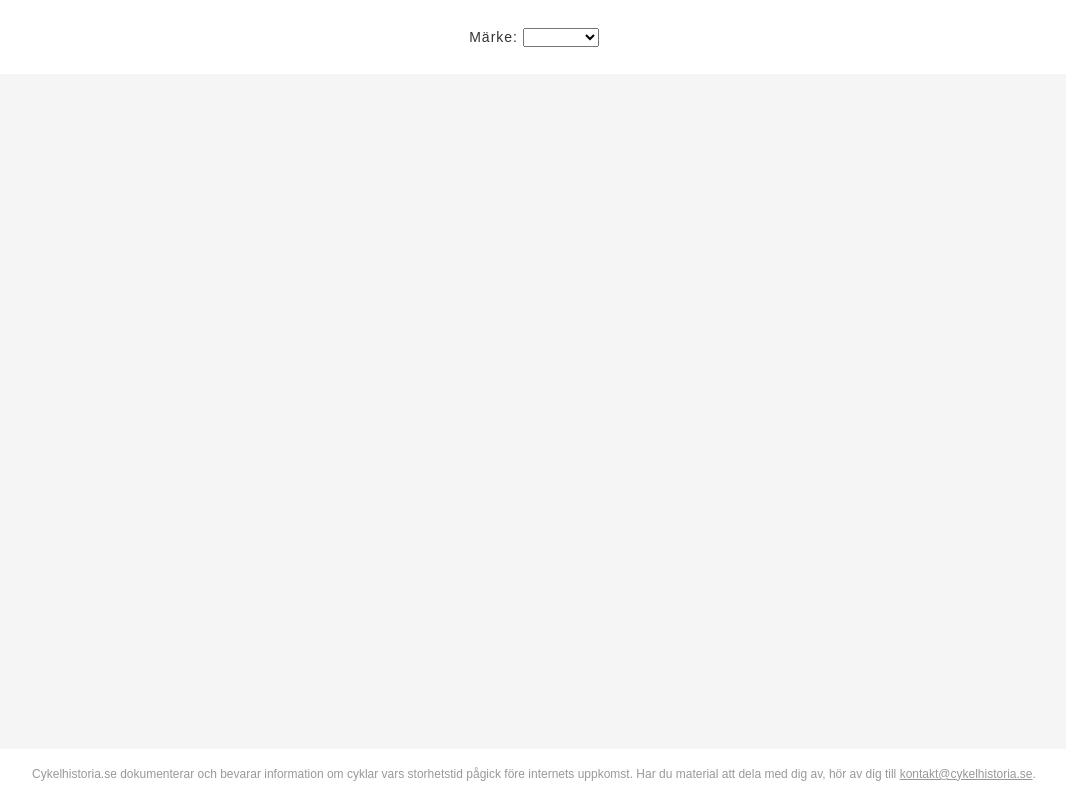
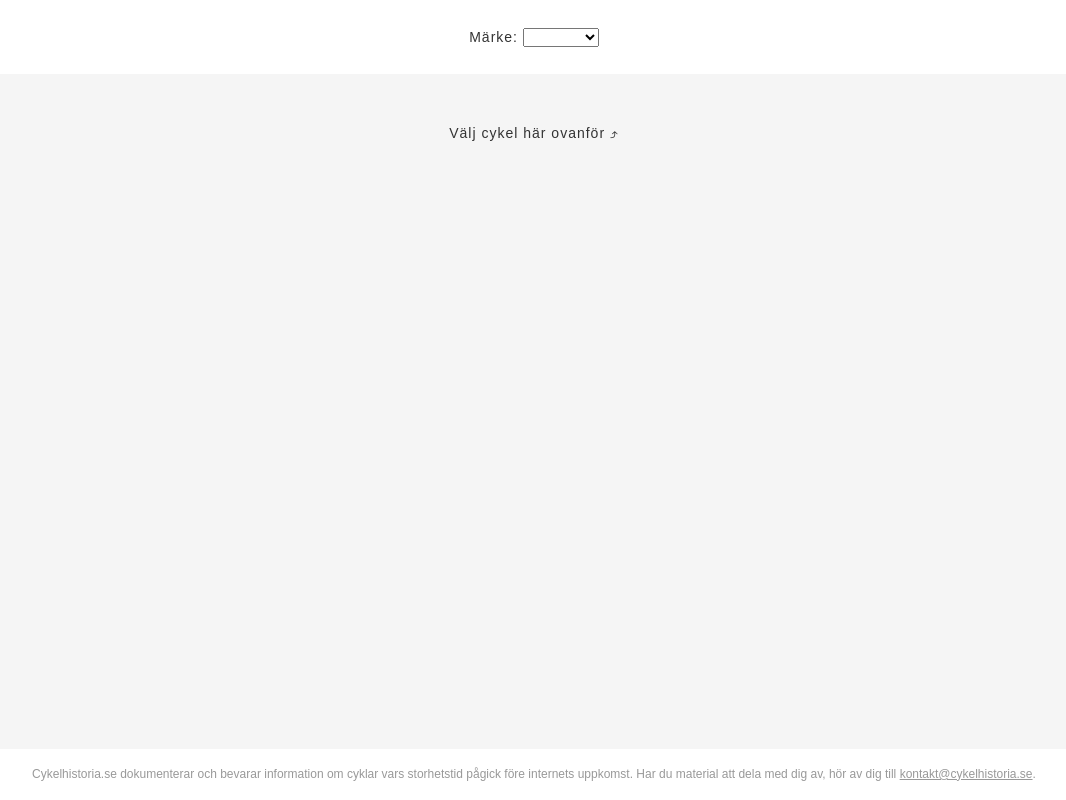
Before and after one commit to nfalke/cykelhistoria, a React (Create React App) app: page / in a window 1280 px wide. Shown: the whole page, without its empty margins (106-1172 px from the left). Built offline with nearby package versions, Linux system fonts and the light colour scheme.

Commit message:
added text

```diff
--- a/src/components/Main.tsx
+++ b/src/components/Main.tsx
@@ -9,14 +9,17 @@ interface MainPropsInterface {
 const Main = (props: MainPropsInterface) => {
   return (
     <StyledMain>
+      <StyledContent>
+        {!props.bikeData && <Heading>Välj cykel här ovanför &#10548;</Heading>}
         {props.bikeData && (
-        <StyledContent>
+          <>
             <Heading>{`${props.bikeData?.brand} ${props.bikeData?.model}, ${props.bikeData?.year}`}</Heading>
             {props.bikeData?.description ? (
               <Preamble>{props.bikeData?.description}</Preamble>
             ) : (
               ""
             )}
+
             {props.bikeData.images.map((image) => (
               <Figure key={image.src}>
                 <Image src={image.src} />
@@ -27,8 +30,9 @@ const Main = (props: MainPropsInterface) => {
                 )}
               </Figure>
             ))}
+          </>
+        )}
       </StyledContent>
-      )}
     </StyledMain>
   );
 };
```
Also changed, not shown: 1 other file (tests, documents, lock files or other folders). Lines whose indentation alone changed are shown as unchanged.
